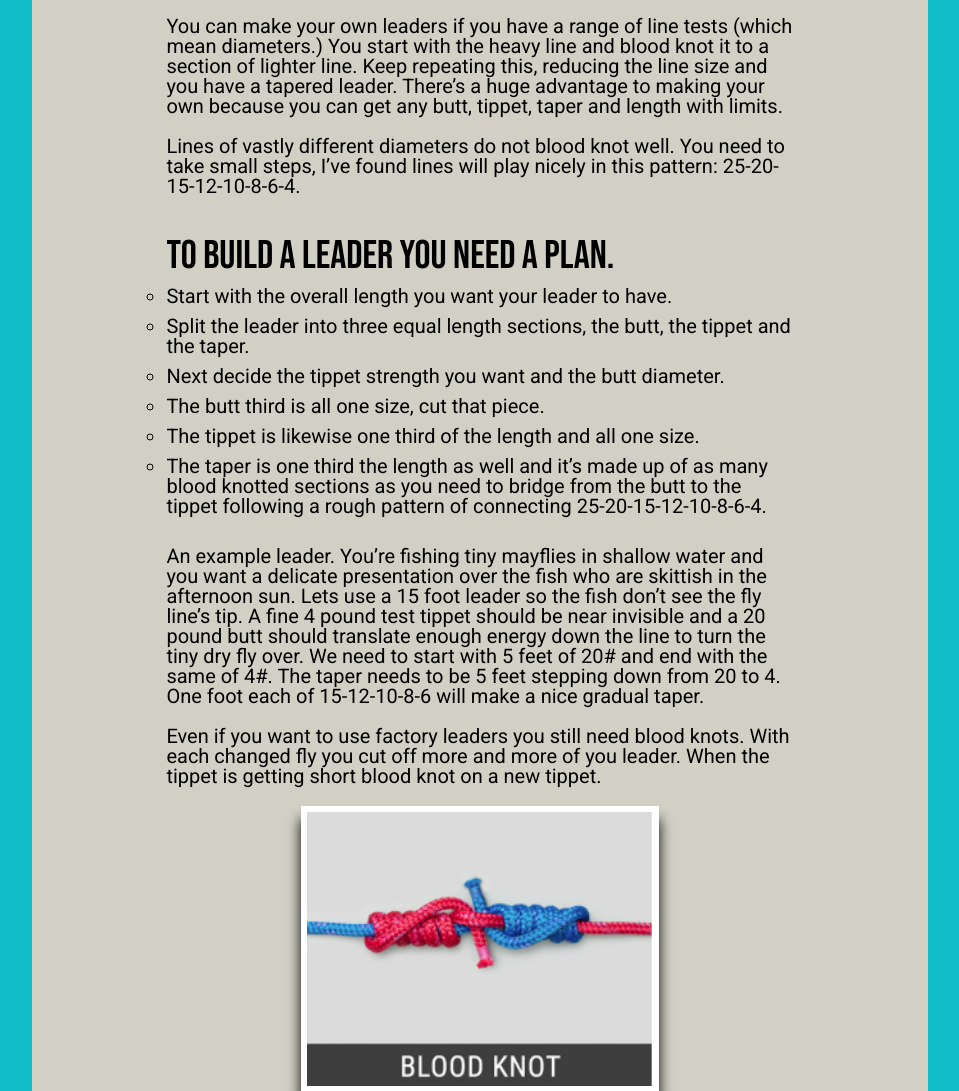
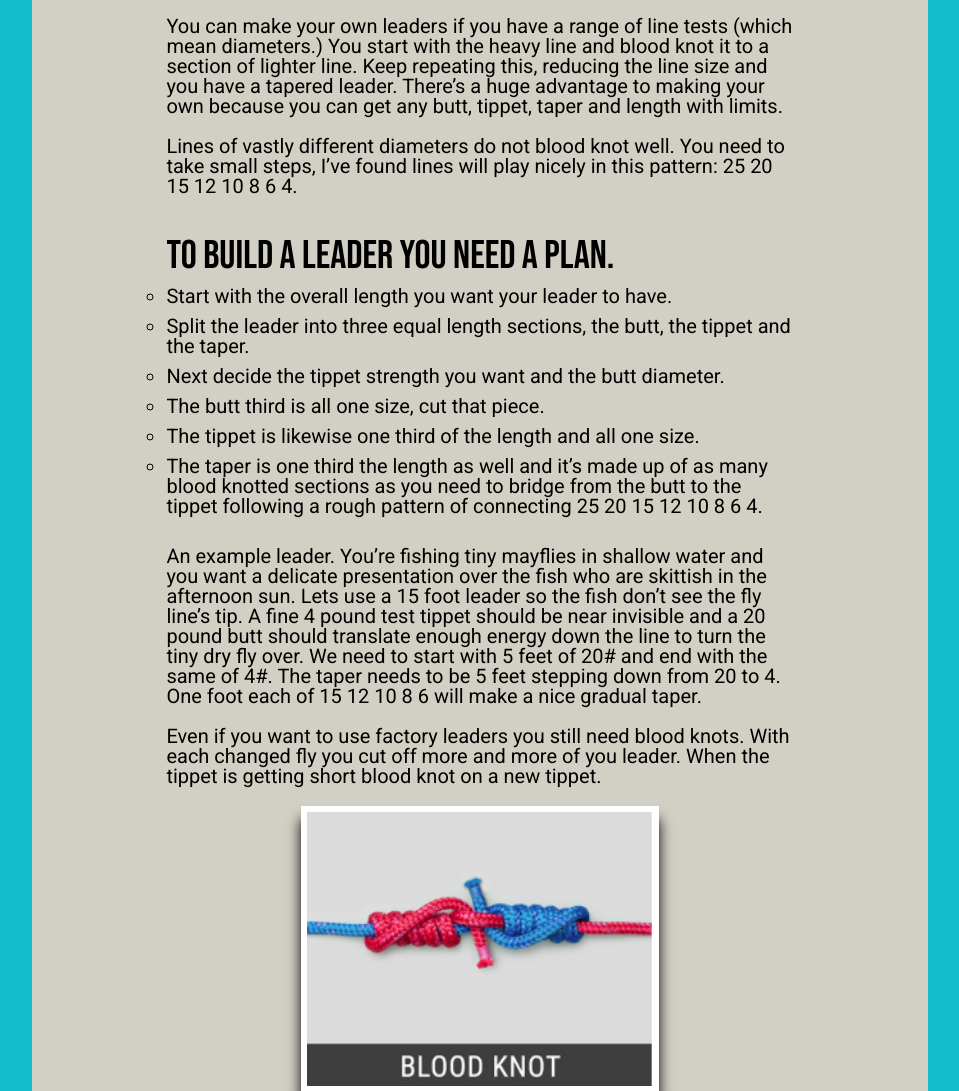
Before and after one commit to Ryan-Cross/stillwater, a Flask app: page /knots in a window 1280 px wide. Shown: the part 3044-4135 px from the top of the page, without its empty margins (160-1119 px from the left). Run offline with Flask 2, Linux system fonts and the light colour scheme.

Commit message:
fix errors with dash as phone no on safari

```diff
--- a/SWTApp/templates/knots.html
+++ b/SWTApp/templates/knots.html
@@ -69,7 +69,7 @@
 
                 <p>You can make your own leaders if you have a range of line tests (which mean diameters.) You start with the heavy line and blood knot it to a section of lighter line. Keep repeating this, reducing the line size and you have a tapered leader. There’s a huge advantage to making your own because you can get any butt, tippet, taper and length with limits.</p>
 
-                <p>Lines of vastly different diameters do not blood knot well. You need to take small steps, I’ve found lines will play nicely in this pattern: 25-20-15-12-10-8-6-4.</p>
+                <p>Lines of vastly different diameters do not blood knot well. You need to take small steps, I’ve found lines will play nicely in this pattern: 25 20 15 12 10 8 6 4.</p>
 
                 <h2>To build a leader you need a plan.</h2>
                 <ul>
@@ -78,10 +78,10 @@
                     <li>Next decide the tippet strength you want and the butt diameter.</li>
                     <li>The butt third is all one size, cut that piece.</li>
                     <li>The tippet is likewise one third of the length and all one size.</li>
-                    <li>The taper is one third the length as well and it’s made up of as many blood knotted sections as you need to bridge from the butt to the tippet following a rough pattern of connecting 25-20-15-12-10-8-6-4.</li>
+                    <li>The taper is one third the length as well and it’s made up of as many blood knotted sections as you need to bridge from the butt to the tippet following a rough pattern of connecting 25 20 15 12 10 8 6 4.</li>
                 </ul>
 
-                <p>An example leader. You’re fishing tiny mayflies in shallow water and you want a delicate presentation over the fish who are skittish in the afternoon sun. Lets use a 15 foot leader so the fish don’t see the fly line’s tip. A fine 4 pound test tippet should be near invisible and a 20 pound butt should translate enough energy down the line to turn the tiny dry fly over. We need to start with 5 feet of 20# and end with the same of 4#. The taper needs to be 5 feet stepping down from 20 to 4. One foot each of 15-12-10-8-6 will make a nice gradual taper. </p>
+                <p>An example leader. You’re fishing tiny mayflies in shallow water and you want a delicate presentation over the fish who are skittish in the afternoon sun. Lets use a 15 foot leader so the fish don’t see the fly line’s tip. A fine 4 pound test tippet should be near invisible and a 20 pound butt should translate enough energy down the line to turn the tiny dry fly over. We need to start with 5 feet of 20# and end with the same of 4#. The taper needs to be 5 feet stepping down from 20 to 4. One foot each of 15 12 10 8 6 will make a nice gradual taper. </p>
 
                 <p>Even if you want to use factory leaders you still need blood knots. With each changed fly you cut off more and more of you leader. When the tippet is getting short blood knot on a new tippet.</p>
 
--- a/SWTApp/templates/rods.html
+++ b/SWTApp/templates/rods.html
@@ -27,8 +27,8 @@
             </figure>
 
             <section>
-                <h1>"This is my boomstick!" -ash</h1>
-                <h2>Rods for flyfishing a lake</h2>
+                <h1>Rods for flyfishing a lake</h1>
+                <h2>"This is my boomstick!" -ash</h2>
                 <p>There’s so many choices to be made when you pick a rod for flyfishing. The line and the rod are matched according to the line weight so if you’re talking about one you’re discussing both at the same time. Let’s look at each characteristic of the rod and get closer to to making the right choice.</p>
 
                 <div class="snapsdiv">
```
